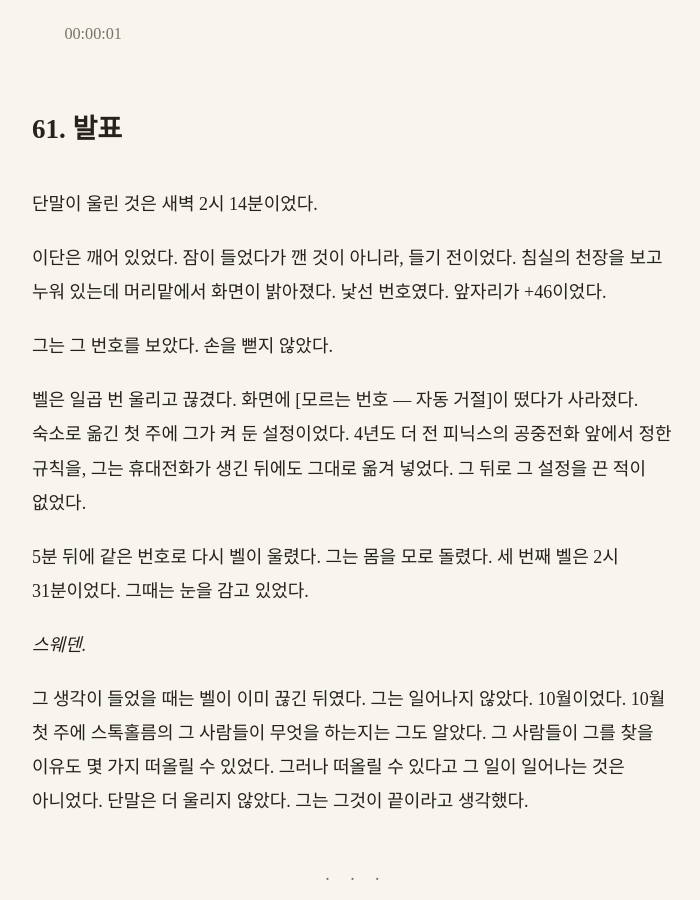
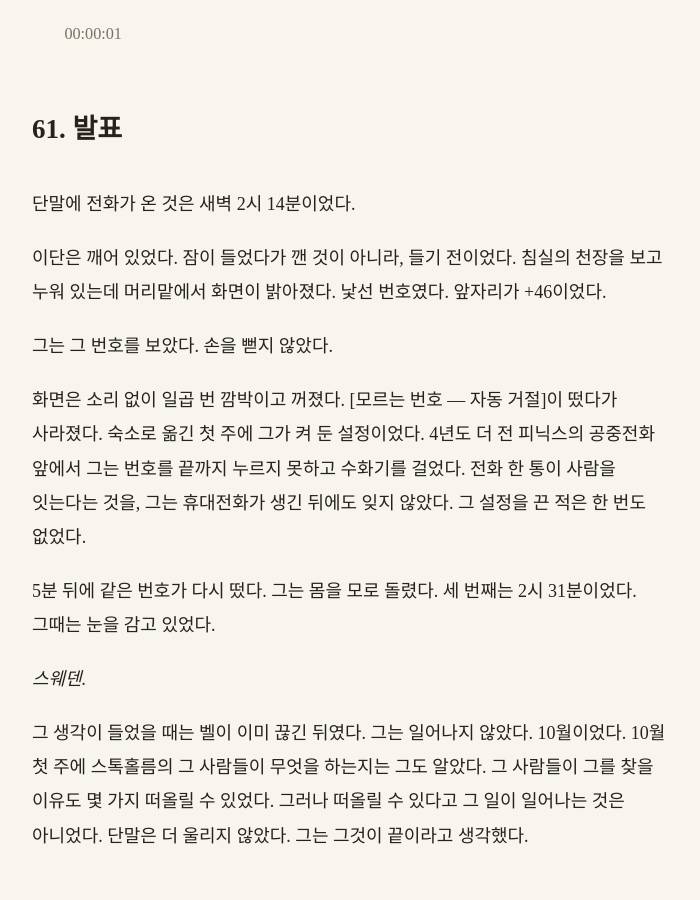
Before and after one commit to kangkkang/writer_s1_public, a Jekyll site: the page built from vol2/061.md, in a window 1280 px wide and 900 px high. Shown: the whole window, without its empty margins (284-984 px from the left). Built offline with Jekyll 4.4.1, drawn with Linux system fonts in a browser that asks for light colours; our own code applies the rules of GitHub Pages for plain Markdown files; some of the changed text lies outside the part shown.

Commit message:
Update from https://github.com/kangkkang/writer_s1/commit/a92f1929bad0a29e774f86650ec61f81e4bfb22b

```diff
--- a/vol2/061.md
+++ b/vol2/061.md
@@ -1,14 +1,14 @@
 # 61. 발표
 
-단말이 울린 것은 새벽 2시 14분이었다.
+단말에 전화가 온 것은 새벽 2시 14분이었다.
 
 이단은 깨어 있었다. 잠이 들었다가 깬 것이 아니라, 들기 전이었다. 침실의 천장을 보고 누워 있는데 머리맡에서 화면이 밝아졌다. 낯선 번호였다. 앞자리가 +46이었다.
 
 그는 그 번호를 보았다. 손을 뻗지 않았다.
 
-벨은 일곱 번 울리고 끊겼다. 화면에 [모르는 번호 — 자동 거절]이 떴다가 사라졌다. 숙소로 옮긴 첫 주에 그가 켜 둔 설정이었다. 4년도 더 전 피닉스의 공중전화 앞에서 정한 규칙을, 그는 휴대전화가 생긴 뒤에도 그대로 옮겨 넣었다. 그 뒤로 그 설정을 끈 적이 없었다.
+화면은 소리 없이 일곱 번 깜박이고 꺼졌다. [모르는 번호 — 자동 거절]이 떴다가 사라졌다. 숙소로 옮긴 첫 주에 그가 켜 둔 설정이었다. 4년도 더 전 피닉스의 공중전화 앞에서 그는 번호를 끝까지 누르지 못하고 수화기를 걸었다. 전화 한 통이 사람을 잇는다는 것을, 그는 휴대전화가 생긴 뒤에도 잊지 않았다. 그 설정을 끈 적은 한 번도 없었다.
 
-5분 뒤에 같은 번호로 다시 벨이 울렸다. 그는 몸을 모로 돌렸다. 세 번째 벨은 2시 31분이었다. 그때는 눈을 감고 있었다.
+5분 뒤에 같은 번호가 다시 떴다. 그는 몸을 모로 돌렸다. 세 번째는 2시 31분이었다. 그때는 눈을 감고 있었다.
 
 *스웨덴.*
 
@@ -78,7 +78,7 @@
 
 "그것도 나왔어요?"
 
-"자막에요. *수상자와 연락이 닿지 않고 있다.* 델핀이 그거 보고 웃었어요. 저는 안 웃었어요." 그녀의 목소리가 조금 낮아졌다. "모르는 번호죠?"
+"자막에요. *세 차례 전화했으나 수상자와 연락이 닿지 않고 있다.* 델핀이 그거 보고 웃었어요. 저는 안 웃었어요." 그녀의 목소리가 조금 낮아졌다. "모르는 번호죠?"
 
 "네."
 
@@ -114,7 +114,7 @@
 
 "방화벽을 혼자 만드셨습니까?" 앞줄의 남자가 물었다.
 
-"아닙니다. 이론은 제 것이지만, 그 이론을 실제로 세운 것은 다른 사람들입니다. 발신망을 실제로 짠 것은 마이크 장과 운영팀입니다. 계측은 브란트 박사가 했습니다. 3년 동안 이 격납고에 있던 사람들이 다 했습니다."
+"아닙니다. 이론은 제 것이지만, 그걸 실제로 지은 것은 다른 사람들입니다. 발신망을 실제로 짠 것은 마이크 장과 운영팀입니다. 계측은 브란트 박사가 했습니다. 3년 동안 이 격납고에 있던 사람들이 다 했습니다."
 
 "그런데 상은 박사님 혼자 받으시죠."
 
@@ -162,7 +162,7 @@
 
 그는 격자 방들 사이의 통로에 서 있었다. 휴게 구역 쪽에서 의자를 접는 소리가 났다. 커피를 내리던 남자가 주전자를 씻고 있었다. 높은 창으로 든 햇빛이 조금 옮겨 가 있었다.
 
-마이크가 트인 홀을 가로질러 왔다. 손에 종이 한 장과 접착테이프를 들고 있었다. 마이크는 그에게 오지 않고 휴게 구역의 커피 기계 옆으로 갔다. 작년에 이단이 떼지 않고 둔 그 종이가 아직 거기 붙어 있었다.
+마이크가 트인 홀을 가로질러 왔다. 손에 종이 한 장과 접착테이프를 들고 있었다. 마이크는 그에게 오지 않고 휴게 구역의 커피 기계 옆으로 갔다. 작년에 그가 떼지 않고 둔 그 종이가 아직 거기 붙어 있었다.
 
 *인류 최대의 정밀 계측 사업.*
 
@@ -214,7 +214,7 @@
 
 거실의 빈 벽은 하얬다. 손을 대면 날씨가 뜰 테지만 대지 않았다. 단말은 하루 종일 울렸다. 대부분 모르는 번호였고, 대부분 거절되었다. 거절된 번호가 목록에 백 줄 넘게 쌓여 있었다. 그 가운데 몇 줄은 받아야 했던 전화였을 터였다. 하지만 그것을 가려낼 길은 없었다.
 
-그는 설정을 열었다. [모르는 번호 — 자동 거절] 그 옆의 작은 스위치가 초록으로 켜져 있었다. 3년 반 동안 켜져 있던 초록이었다.
+그는 설정을 열었다. [모르는 번호 — 자동 거절] 옆의 작은 스위치가 초록으로 켜져 있었다. 3년 반 동안 켜져 있던 초록이었다.
 
 엄지가 그 위에서 한 번 멈췄다. 오늘은 모르는 사람들이 전화할 거라고, 다 나쁜 사람들은 아니라고, 새벽에 클레망스가 말했었다. 그는 그것을 눌렀다. 초록이 회색이 되었다.
 
@@ -222,7 +222,7 @@
 
 "여보세요."
 
-저쪽에서 누군가 숨을 한 번 들이쉬었다. 그러고는 서툰 영어로 자기는 브라질의 고등학교 선생이라고 했다. 낮에 학생들과 회견 중계를 같이 보았는데, 왜인지 모른다고 하는 대목을 다 같이 들었다는 것이었다. 그 뒤에 학생 하나가 어디서 이 번호를 찾아 왔고, 자기는 말렸지만 학생들이 졸랐다고 했다.
+저쪽에서 누군가 숨을 한 번 들이쉬었다. 그러고는 서툰 영어로 자기는 브라질의 고등학교 선생이라고 했다. 낮에 학생들과 회견 중계를 같이 보았는데, 왜인지 모른다고 하는 대목을 다 같이 들었다는 것이었다. 오늘 밤은 과학반이 학교 옥상에서 밤새 별을 보는 날이라고 했다. 그 뒤에 학생 하나가 어디서 이 번호를 찾아 왔고, 자기는 말렸지만 학생들이 졸랐다고 했다.
 
 "학생들이 묻고 싶은 게 하나 있대요. 모르면 어떻게 계산했어요?"
 
```
Also changed, not shown: other parts of vol2/061.md (+1 -1 lines), vol2/062.md (+6 -6 lines), vol2/063.md (+3 -3 lines), vol2/064.md (+7 -7 lines), vol2/065.md (+7 -7 lines).
